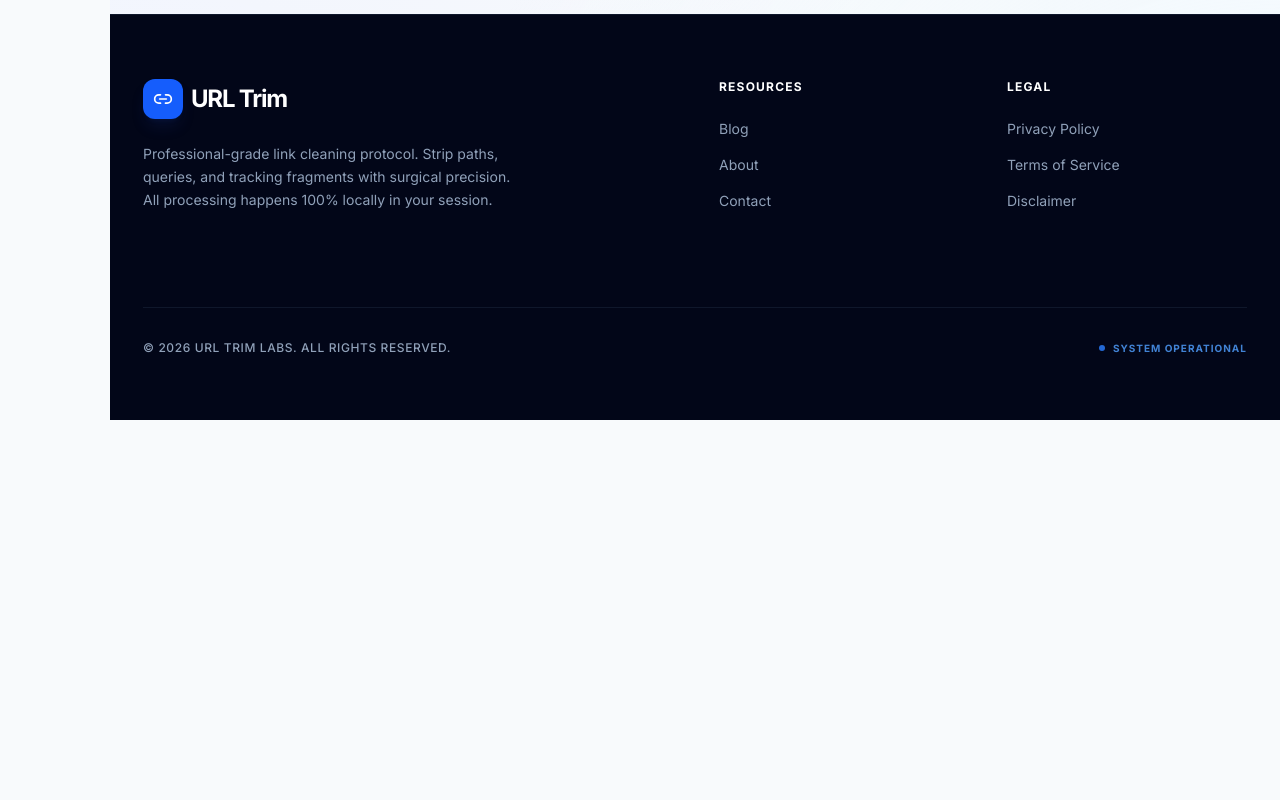
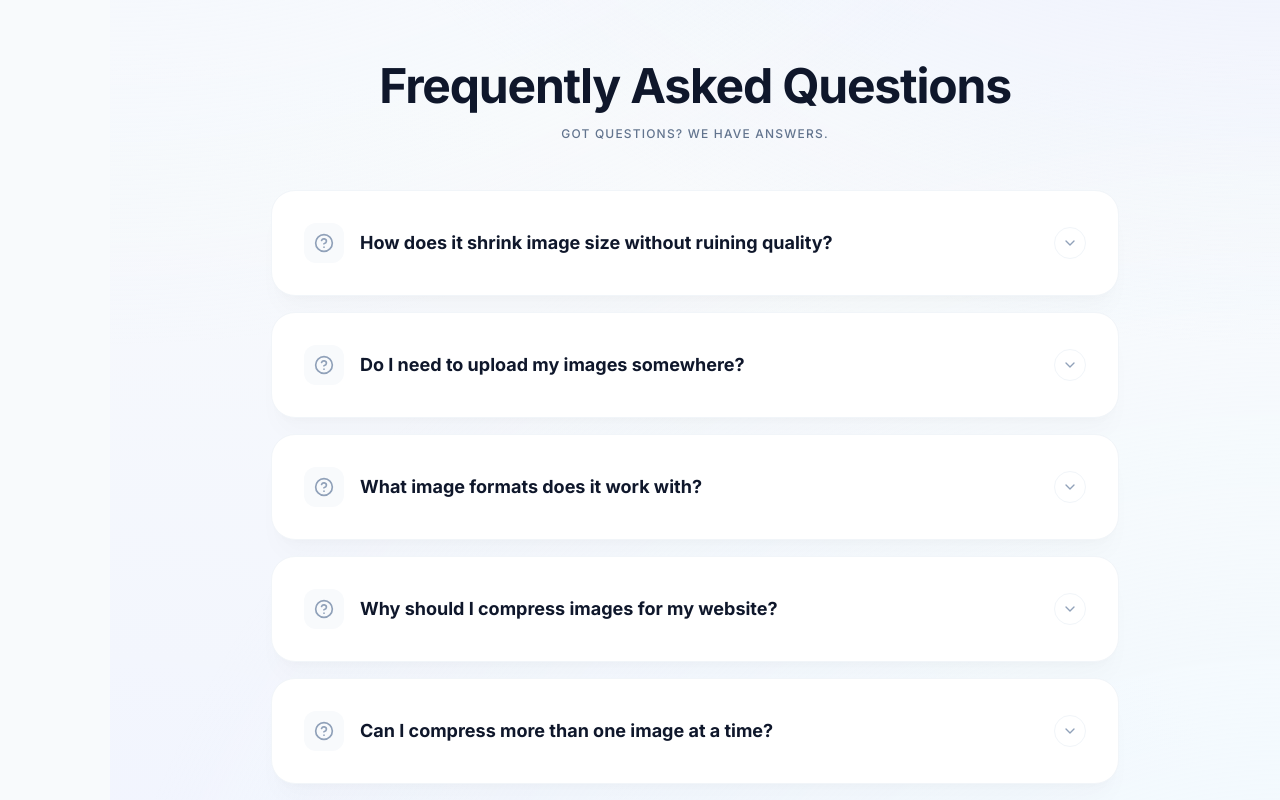
Before and after one commit to deepakvermasnv/URL-Trimer, a Next.js app: page /tools/image-compressor in a window 1280 px wide. Shown: the part 940-1740 px from the top of the page. Before the commit the page ends 1360 px from the top, so only its background shows below. Built offline with nearby package versions, Linux system fonts and the light colour scheme.

Commit message:
feat: add FAQ sections to tool pages
Integrated FAQ components across the homepage and individual tool pages to improve user guidance and SEO visibility.

```diff
--- a/app/page.tsx
+++ b/app/page.tsx
@@ -9,6 +9,34 @@ import PageLayout from '@/components/PageLayout';
 import Hero from '@/components/Hero';
 import NavAction from '@/components/NavAction';
 import { TOOLS } from '@/lib/tools';
+import FAQSection from '@/components/FAQSection';
+
+const HOMEPAGE_FAQS = [
+  {
+    q: "What does URL Trim actually do?",
+    a: "It cleans up messy URLs. Paste in a bunch of links and it strips out tracking codes, extra paths, and junk parameters, leaving you with clean, simple links. Everything happens right in your browser."
+  },
+  {
+    q: "Do I need to sign up to use it?",
+    a: "No. There's no account, no login, nothing to set up. Just open the site and start pasting URLs."
+  },
+  {
+    q: "How many URLs can I clean at once?",
+    a: "As many as you want. You can paste a short list or a few thousand links, and it'll clean them all in one go."
+  },
+  {
+    q: "Is my data safe when I use this tool?",
+    a: "Yes. Nothing gets uploaded anywhere. The whole cleaning process happens on your own device, so your links never touch a server."
+  },
+  {
+    q: "What kind of stuff does it remove from URLs?",
+    a: "Mostly tracking junk—things like UTM tags, session IDs, and affiliate codes that get tacked onto links. It strips those out so you're left with a clean link."
+  },
+  {
+    q: "Is URL Trim really free?",
+    a: "Yes, completely. No paid plans, no limits, no catch."
+  }
+];
 import { cn } from '@/lib/utils';
 
 export default function URLTrimmer() {
@@ -770,6 +798,11 @@ export default function URLTrimmer() {
               </div>
             </div>
           </section>
+
+          <FAQSection
+            pageId="homepage"
+            faqs={HOMEPAGE_FAQS}
+          />
         </div>
       </PageLayout>
     </>
--- a/app/tools/image-compressor/page.tsx
+++ b/app/tools/image-compressor/page.tsx
@@ -25,6 +25,30 @@ import PageLayout from '@/components/PageLayout';
 import Hero from '@/components/Hero';
 import NavAction from '@/components/NavAction';
 import Badge from '@/components/Badge';
+import FAQSection from '@/components/FAQSection';
+
+const IMAGE_COMPRESSOR_FAQS = [
+  {
+    q: "How does it shrink image size without ruining quality?",
+    a: "It compresses images while keeping visual quality suitable for websites."
+  },
+  {
+    q: "Do I need to upload my images somewhere?",
+    a: "No. Images never leave your device."
+  },
+  {
+    q: "What image formats does it work with?",
+    a: "JPG, PNG, and WebP."
+  },
+  {
+    q: "Why should I compress images for my website?",
+    a: "Smaller images improve page speed, SEO, and user experience."
+  },
+  {
+    q: "Can I compress more than one image at a time?",
+    a: "Yes. Multiple image compression is supported."
+  }
+];
 
 export default function ImageCompressor() {
 // ... (rest of the component remains same, I will just apply the layout changes)
@@ -322,6 +346,11 @@ export default function ImageCompressor() {
           )}
         </div>
 
+        <FAQSection
+          pageId="image-compressor"
+          faqs={IMAGE_COMPRESSOR_FAQS}
+        />
+
         {/* SEO Schemas */}
         <Script id="image-compressor-schema" type="application/ld+json">
           {JSON.stringify({
--- a/app/tools/image-converter/page.tsx
+++ b/app/tools/image-converter/page.tsx
@@ -22,6 +22,30 @@ import PageLayout from '@/components/PageLayout';
 import Hero from '@/components/Hero';
 import NavAction from '@/components/NavAction';
 import Badge from '@/components/Badge';
+import FAQSection from '@/components/FAQSection';
+
+const IMAGE_CONVERTER_FAQS = [
+  {
+    q: "What formats does the Image Converter support?",
+    a: "You can convert images between PNG, JPG, and WebP formats."
+  },
+  {
+    q: "Is my original image uploaded to a server for conversion?",
+    a: "No. The conversion happens entirely within your web browser."
+  },
+  {
+    q: "Will converting my image make it lose quality?",
+    a: "No. It uses standard canvas methods to convert formats without unnecessary loss."
+  },
+  {
+    q: "Is this image converter completely free?",
+    a: "Yes."
+  },
+  {
+    q: "Can I convert high-resolution files?",
+    a: "Yes. High-resolution images are processed locally in your browser."
+  }
+];
 
 const SUPPORTED_FORMATS = [
 // ... (rest of the file remains same, I will just apply the layout changes)
@@ -258,6 +282,11 @@ export default function ImageConverter() {
           )}
         </div>
 
+        <FAQSection
+          pageId="image-converter"
+          faqs={IMAGE_CONVERTER_FAQS}
+        />
+
         {/* SEO Schemas */}
         <Script id="image-converter-schema" type="application/ld+json">
           {JSON.stringify({
--- a/app/tools/page.tsx
+++ b/app/tools/page.tsx
@@ -8,6 +8,30 @@ import PageLayout from '@/components/PageLayout';
 import NavAction from '@/components/NavAction';
 import { cn } from '@/lib/utils';
 import { TOOLS, CATEGORIES } from '@/lib/tools';
+import FAQSection from '@/components/FAQSection';
+
+const TOOLS_FAQS = [
+  {
+    q: "What tools does URL Trim offer besides the URL cleaner?",
+    a: "There's a Word Counter, Image Compressor, Image Converter, and PDF Converter—all free and browser-based."
+  },
+  {
+    q: "Do I have to pay for any of these tools?",
+    a: "No. Every tool is completely free and requires no signup."
+  },
+  {
+    q: "Do I need to download or install anything?",
+    a: "No. Everything runs directly inside your browser."
+  },
+  {
+    q: "Do these tools work on mobile?",
+    a: "Yes. Every tool is fully responsive and works on phones, tablets, and desktops."
+  },
+  {
+    q: "Is it safe to use these tools with personal files or text?",
+    a: "Yes. Everything is processed locally on your device."
+  }
+];
 
 export default function ToolsLibrary() {
   const [activeTab, setActiveTab] = useState('All');
@@ -112,6 +136,11 @@ export default function ToolsLibrary() {
             </p>
           </div>
         </div>
+
+        <FAQSection
+          pageId="tools"
+          faqs={TOOLS_FAQS}
+        />
       </div>
     </PageLayout>
   );
--- a/app/tools/pdf-converter/page.tsx
+++ b/app/tools/pdf-converter/page.tsx
@@ -26,6 +26,30 @@ import Hero from '@/components/Hero';
 import NavAction from '@/components/NavAction';
 import Badge from '@/components/Badge';
 import { cn } from '@/lib/utils';
+import FAQSection from '@/components/FAQSection';
+
+const PDF_CONVERTER_FAQS = [
+  {
+    q: "What can I convert to PDF with this tool?",
+    a: "You can convert images (PNG, JPG, WEBP), Word documents (.docx), PowerPoint presentations (.pptx), and plain text."
+  },
+  {
+    q: "Is there a file size limit?",
+    a: "No strict limits, but very large files might take longer because everything runs on your device."
+  },
+  {
+    q: "Are my files uploaded to a server?",
+    a: "No. Everything is processed 100% locally in your browser."
+  },
+  {
+    q: "Can I change the order of images before generating the PDF?",
+    a: "Yes. You can drag and drop images to reorder them before exporting."
+  },
+  {
+    q: "Is this tool completely free?",
+    a: "Yes, it is free."
+  }
+];
 
 // Lazy load libraries
 const getJsPDF = async () => (await import('jspdf')).default;
@@ -634,6 +658,11 @@ export default function PDFConverter() {
           </div>
         </div>
       </section>
+
+      <FAQSection
+        pageId="pdf-converter"
+        faqs={PDF_CONVERTER_FAQS}
+      />
     </PageLayout>
   );
 }
--- a/app/tools/word-counter/page.tsx
+++ b/app/tools/word-counter/page.tsx
@@ -102,6 +102,30 @@ import Hero from '@/components/Hero';
 import NavAction from '@/components/NavAction';
 import Badge from '@/components/Badge';
 import { cn } from '@/lib/utils';
+import FAQSection from '@/components/FAQSection';
+
+const WORD_COUNTER_FAQS = [
+  {
+    q: "What does the Word Counter tool show me?",
+    a: "It counts words, characters, sentences, reading time, and readability as you type."
+  },
+  {
+    q: "Is it free to use?",
+    a: "Yes."
+  },
+  {
+    q: "Does it save or store what I type?",
+    a: "No. Everything stays inside your browser."
+  },
+  {
+    q: "Can it tell me how easy or hard my writing is to read?",
+    a: "Yes. It provides readability and estimated reading time."
+  },
+  {
+    q: "Can I export or copy my text after checking it?",
+    a: "Yes. You can copy the text or export it as a PDF."
+  }
+];
 
 const MenuBar = ({ editor }: { editor: any }) => {
   const [showLinkInput, setShowLinkInput] = useState(false);
@@ -880,6 +904,11 @@ export default function WordCounter() {
           </motion.aside>
         </div>
 
+        <FAQSection
+          pageId="word-counter"
+          faqs={WORD_COUNTER_FAQS}
+        />
+
         {/* SEO Schemas */}
         <Script id="word-counter-schema" type="application/ld+json">
           {JSON.stringify({
--- /dev/null
+++ b/components/FAQSection.tsx
@@ -0,0 +1,106 @@
+'use client';
+
+import React, { useState } from 'react';
+import { motion, AnimatePresence } from 'motion/react';
+import { ChevronDown, HelpCircle } from 'lucide-react';
+import Script from 'next/script';
+import { cn } from '@/lib/utils';
+
+interface FAQ {
+  q: string;
+  a: string;
+}
+
+interface FAQSectionProps {
+  pageId: string;
+  title?: string;
+  faqs: FAQ[];
+  className?: string;
+}
+
+export default function FAQSection({ pageId, title = "Frequently Asked Questions", faqs, className }: FAQSectionProps) {
+  const [openIndex, setOpenIndex] = useState<number | null>(null);
+
+  const toggleIndex = (index: number) => {
+    setOpenIndex(openIndex === index ? null : index);
+  };
+
+  const jsonLd = {
+    "@context": "https://schema.org",
+    "@type": "FAQPage",
+    "mainEntity": faqs.map((faq) => ({
+      "@type": "Question",
+      "name": faq.q,
+      "acceptedAnswer": {
+        "@type": "Answer",
+        "text": faq.a
+      }
+    }))
+  };
+
+  return (
+    <section className={cn("space-y-12 max-w-4xl mx-auto px-4 sm:px-6 mt-32", className)} id={`${pageId}-faqs`}>
+      <Script id={`${pageId}-faq-schema`} type="application/ld+json">
+        {JSON.stringify(jsonLd)}
+      </Script>
+
+      <div className="text-center space-y-4">
+        <h2 className="text-3xl sm:text-5xl font-black text-slate-900 tracking-tight">{title}</h2>
+        <p className="text-slate-500 font-medium uppercase tracking-widest text-xs">Got questions? We have answers.</p>
+      </div>
+
+      <div className="space-y-4">
+        {faqs.map((faq, index) => {
+          const isOpen = openIndex === index;
+          return (
+            <div
+              key={index}
+              className="bg-white rounded-3xl border border-slate-100 shadow-xl shadow-slate-900/[0.02] overflow-hidden transition-all duration-300 hover:shadow-slate-900/[0.04]"
+            >
+              <button
+                onClick={() => toggleIndex(index)}
+                className="w-full text-left p-6 sm:p-8 flex items-center justify-between gap-6 cursor-pointer focus:outline-none"
+                aria-expanded={isOpen}
+              >
+                <div className="flex items-center gap-4">
+                  <div className={cn(
+                    "w-10 h-10 rounded-xl bg-slate-50 flex items-center justify-center shrink-0 transition-colors duration-300",
+                    isOpen ? "bg-blue-50 text-blue-600" : "text-slate-400"
+                  )}>
+                    <HelpCircle className="w-5 h-5" />
+                  </div>
+                  <h3 className="text-base sm:text-lg font-bold text-slate-900 leading-snug">
+                    {faq.q}
+                  </h3>
+                </div>
+                <div className={cn(
+                  "w-8 h-8 rounded-full border border-slate-100 flex items-center justify-center shrink-0 transition-all duration-300 text-slate-400 bg-white",
+                  isOpen && "rotate-180 border-blue-100 text-blue-600 bg-blue-50/50"
+                )}>
+                  <ChevronDown className="w-4 h-4" />
+                </div>
+              </button>
+
+              <AnimatePresence initial={false}>
+                {isOpen && (
+                  <motion.div
+                    initial={{ height: 0, opacity: 0 }}
+                    animate={{ height: "auto", opacity: 1 }}
+                    exit={{ height: 0, opacity: 0 }}
+                    transition={{ duration: 0.3, ease: "easeInOut" }}
+                  >
+                    <div className="px-6 pb-6 sm:px-8 sm:pb-8 pl-16 sm:pl-20 border-t border-slate-50 pt-4">
+                      <p className="text-slate-500 font-medium text-sm sm:text-base leading-relaxed">
+                        {faq.a}
+                      </p>
+                    </div>
+                  </motion.div>
+                )}
+              </AnimatePresence>
+            </div>
+          );
+        })}
+      </div>
+    </section>
+  );
+}
```
Also changed, not shown: 1 other file (tests, documents, lock files or other folders).
